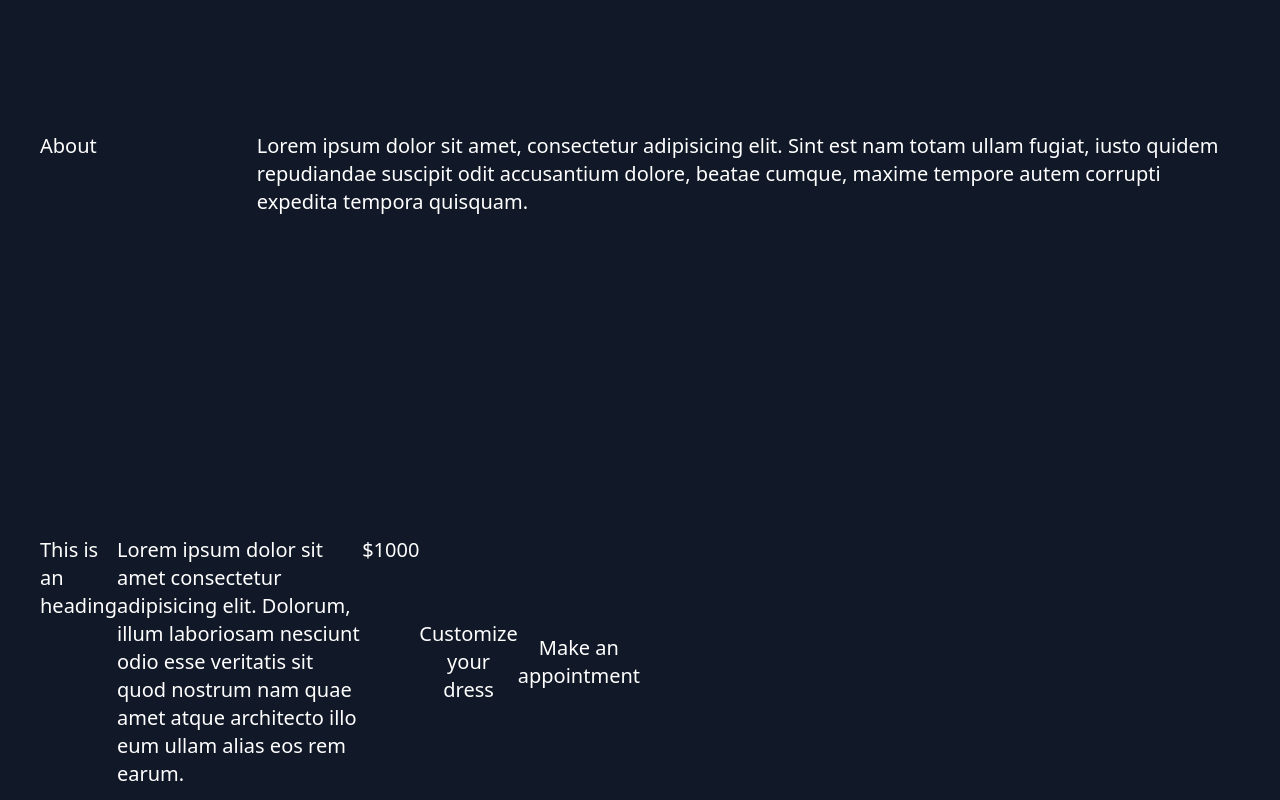
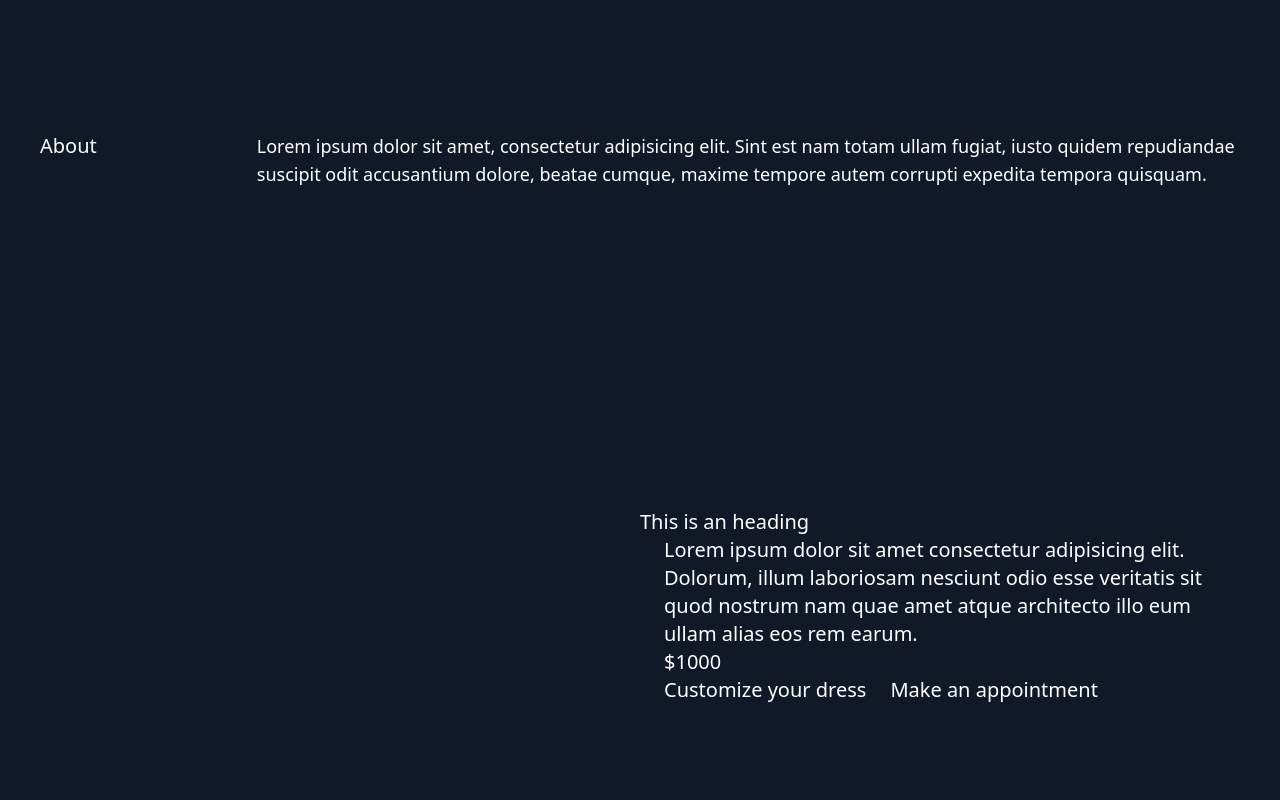
Before and after one commit to segunajibola/Videva-Fashion-Line, a React (Vite) app: page / in a window 1280 px wide. Shown: the part 2220-3020 px from the top of the page. Built offline with nearby package versions, Linux system fonts and the light colour scheme.

Commit message:
changeUI

```diff
--- a/src/components/Home.jsx
+++ b/src/components/Home.jsx
@@ -96,7 +96,7 @@ const Home = () => {
       <section className="bg-gray-900 dark:bg-gray-100 text-white px-10 py-40 text-xl">
         <div className="flex space-x-[10rem] md:mt-[20rem]">
           <h3>About</h3>
-          <p>
+          <p className="text-lg">
             Lorem ipsum dolor sit amet, consectetur adipisicing elit. Sint est
             nam totam ullam fugiat, iusto quidem repudiandae suscipit odit
             accusantium dolore, beatae cumque, maxime tempore autem corrupti
@@ -106,8 +106,9 @@ const Home = () => {
       </section>
 
       <section className="bg-gray-900 dark:bg-gray-100 text-white px-10 py-40 text-xl">
-        <div className="flex flex-right w-[50%]">
-          <h3>This is an heading</h3>
+        <div className="flex bord er-4 flex-row-reverse">
+          <div className="w-[50%] space-x-6">
+            <h3>This is an heading</h3>
           <p>
             Lorem ipsum dolor sit amet consectetur adipisicing elit. Dolorum,
             illum laboriosam nesciunt odio esse veritatis sit quod nostrum nam
@@ -116,11 +117,13 @@ const Home = () => {
           <p>$1000</p>
           <button>Customize your dress</button>
           <button>Make an appointment</button>
+          </div>
+
         </div>
       </section>
 
       <section
-        className="mt-10 pt-5 h-full bg-gray-900 mt-[20rem]"
+        className="mt-10 pt-5 h-full bg-gray-900 md:mt-[20rem]"
         style={{ backgroundImage: `url(images/bgfashion.png)` }}
         id="about"
       >
```
